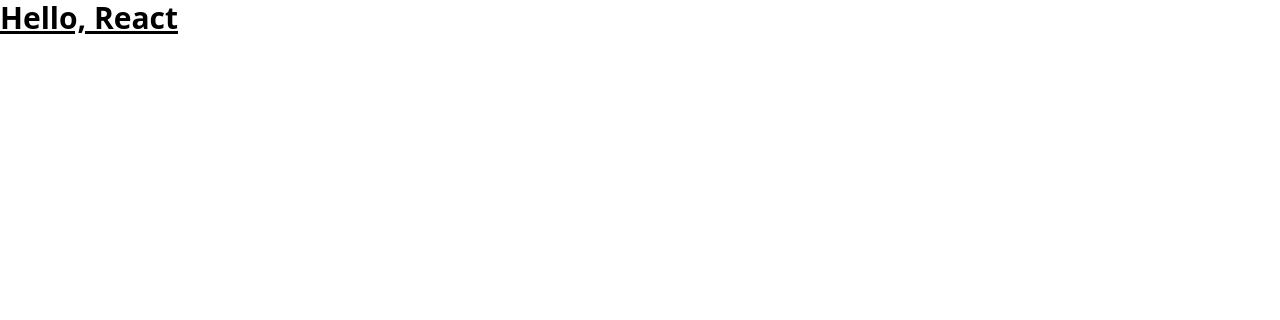
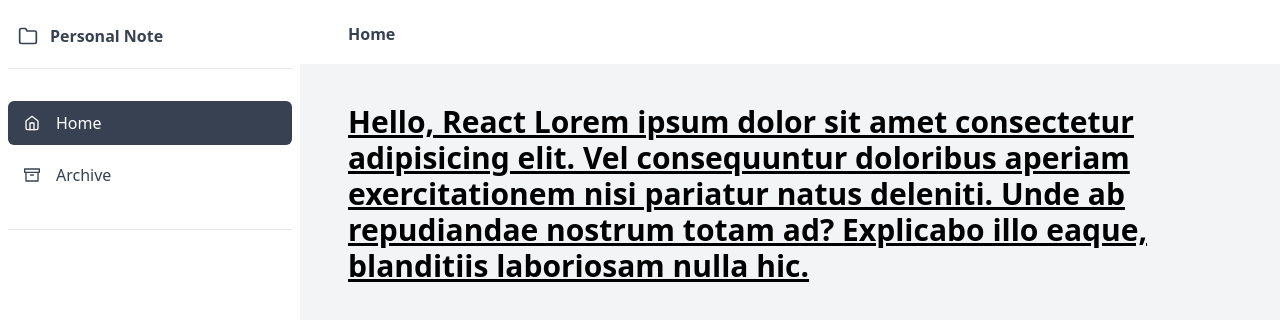
Before and after one commit to yysrll/react-personal-app, a React (Create React App) app: page / in a window 1280 px wide. Shown: the top 320 px of the page. Built offline with nearby package versions, Linux system fonts and the light colour scheme.

Commit message:
create base layout with sedebar

```diff
--- a/package.json
+++ b/package.json
@@ -8,6 +8,8 @@
     "@testing-library/user-event": "^13.5.0",
     "react": "^18.2.0",
     "react-dom": "^18.2.0",
+    "react-icons": "^4.8.0",
+    "react-router-dom": "^6.11.0",
     "react-scripts": "5.0.1",
     "web-vitals": "^2.1.4"
   },
--- a/src/App.jsx
+++ b/src/App.jsx
@@ -1,9 +1,16 @@
 import React from 'react';
+import { Routes, Route } from 'react-router-dom';
+import HomePage from './presentation/pages/HomePage';
+import NavBar from './presentation/components/NavBar';
 
 function App() {
   return (
-    <div className="text-3xl font-bold underline">
-      <h1>Hello, React</h1>
+    <div className="bg-gray-100 min-h-screen font-sans">
+      <NavBar >
+        <Routes>
+          <Route path="/" element={<HomePage />} />
+        </Routes>
+      </NavBar>
     </div>
   );
 }
--- a/src/index.jsx
+++ b/src/index.jsx
@@ -3,8 +3,11 @@
 import App from './App';
 
 import './styles/index.css';
+import { BrowserRouter } from 'react-router-dom';
 
 const root = createRoot(document.getElementById('root'));
 root.render(
-  <App />,
+  <BrowserRouter>
+    <App />
+  </BrowserRouter>
 );
--- /dev/null
+++ b/src/presentation/components/NavBar.jsx
@@ -0,0 +1,75 @@
+import React, { Children, useState } from "react";
+import { FiX, FiFolder, FiHome, FiArchive, FiMenu } from "react-icons/fi";
+import { useLocation } from "react-router-dom";
+
+function NavBar({children}) {
+    const [isOpen, setIsOpen] = useState(false);
+    const [activeMenu, setActiveMenu] =  useState("Home");
+    const url = useLocation();
+
+    function openSidebar() {
+        setIsOpen(!isOpen);
+    }
+
+    return (
+        <>
+            <div className="flex">
+                <div className={`sidebar fixed top-0 bottom-0 lg:left-0 p-2 w-[300px] overflow-y-auto text-center bg-white  ${ isOpen ? "translate-x-0" : "-translate-x-full"} lg:translate-x-0 transition-transform`} >
+                    <div className="text-gray-700 text-xl">
+                        <div className="p-2.5 mt-1 flex justify-between items-center">
+                            <div className="flex flex-1 items-center">
+                                <FiFolder className="text-gray-700"/>
+                                <h1 className="font-bold text-gray-700 text-[16px] ml-3">Personal Note</h1>
+                            </div>
+                            <FiX
+                                className="cursor-pointer lg:hidden"
+                                onClick={openSidebar}
+                            />
+                        </div>
+                        <hr className="my-2 text-gray-700" />
+                    </div>
+
+                    <div className={`p-2.5 mt-8 flex items-center rounded-md px-4 duration-300 cursor-pointer hover:bg-gray-400 text-gray-700  hover:text-white ${activeMenu === "Home" ? "text-white bg-gray-700" : ""}`}
+                    onClick={() => setActiveMenu("Home")}
+                    >
+                        <FiHome/>
+                        <span
+                            className="text-[16px] ml-4"
+                        >
+                            Home
+                        </span>
+                    </div>
+                    <div className={`p-2.5 mt-2 flex items-center rounded-md px-4 duration-300 cursor-pointer hover:bg-gray-400 text-gray-700  hover:text-white ${activeMenu === "Archive" ? "text-white bg-gray-700" : ""}`}
+                    onClick={() => setActiveMenu("Archive")}
+                    >
+                        <FiArchive/>
+                        <span className="text-[16px] ml-4">Archive</span>
+                    </div>
+
+                    <hr className="my-2 mt-8 text-gray-700" />
+                </div>
+
+                <div className="flex-1 lg:ml-[300px]">
+                    <div className="p-4 bg-white">
+                        <div className="text-gray-700 text-xl">
+                            <div className="mt-1 flex justify-between items-center">
+                                <div className="flex flex-1 items-center">
+                                    <FiMenu
+                                        className="text-gray-700 lg:hidden"
+                                        onClick={openSidebar}
+                                    />
+                                    <h1 className="font-bold text-gray-700 text-[16px] ml-3 lg:ml-8">Home</h1>
+                                </div>
+                            </div>
+                        </div>
+                    </div>
+                    <div className="px-4 pt-4 lg:px-12 lg:pt-10">
+                        { children }
+                    </div>
+                </div>
+            </div>
+        </>
+    );
+}
+
+export default NavBar
--- /dev/null
+++ b/src/presentation/pages/HomePage.jsx
@@ -0,0 +1,17 @@
+import React from 'react';
+
+class HomePage extends React.Component {
+    render() {
+        return (
+            <div className=''>
+                <div className=''>
+                    <div className="text-3xl font-bold underline">
+                    <h1>Hello, React Lorem ipsum dolor sit amet consectetur adipisicing elit. Vel consequuntur doloribus aperiam exercitationem nisi pariatur natus deleniti. Unde ab repudiandae nostrum totam ad? Explicabo illo eaque, blanditiis laboriosam nulla hic.</h1>
+                    </div>
+                </div>
+            </div>
+        )
+    }
+}
+
+export default HomePage
```
Also changed, not shown: 1 other file (tests, documents, lock files or other folders).
